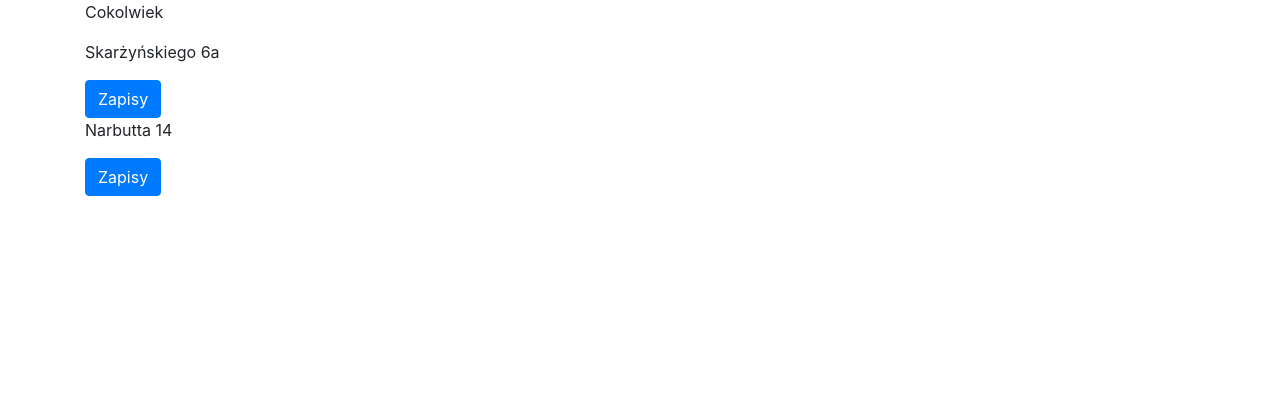
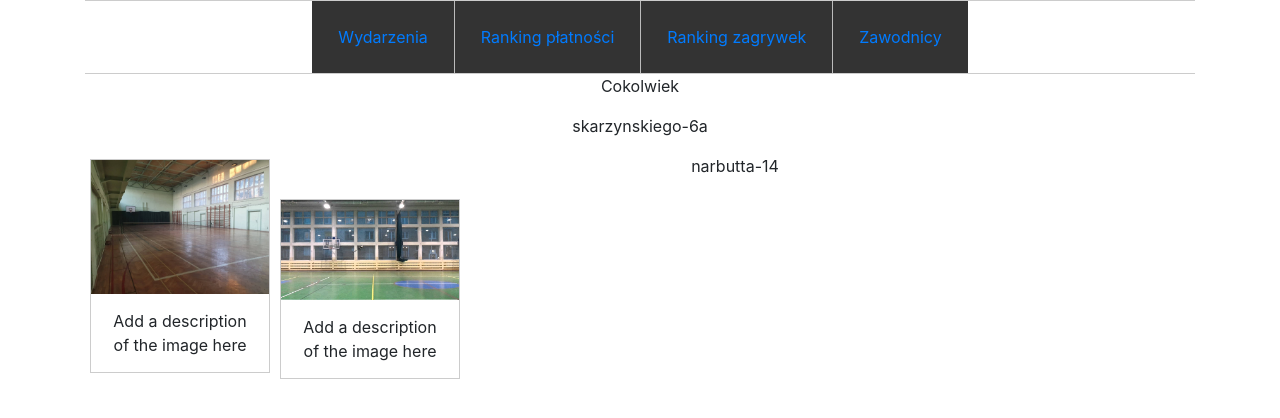
Before and after one commit to york111q/Siatka, a Django app: page / in a window 1280 px wide. Shown: the top 418 px of the page. Run offline with Django 3.2, Linux system fonts and the light colour scheme; data comes from the database, SQL or seed files in the repository; both versions use the stored data as it was after the commit.

Commit message:
3| css navbar, events prepared, location images done

```diff
--- a/siatka/templates/zapisy/base.html
+++ b/siatka/templates/zapisy/base.html
@@ -1,16 +1,33 @@
-<!DOCTYPE html>
+<!DOCTYPE html5>
+{% load static %}
 <html lang="en" dir="ltr">
   <head>
     <meta charset="utf-8">
     <title>Siatka</title>
     <link rel="stylesheet" href="https://cdn.jsdelivr.net/npm/bootstrap@4.6.0/dist/css/bootstrap.min.css" integrity="sha384-B0vP5xmATw1+K9KRQjQERJvTumQW0nPEzvF6L/Z6nronJ3oUOFUFpCjEUQouq2+l" crossorigin="anonymous">
+    <link rel="stylesheet" href="{% static "zapisy/css/style.css" %}"/>
   </head>
   <body>
 
     <div class="container">
-      <nav>
-
+      <nav class="nav">
+        <ul>
+          <li class="nav-item">
+            <a class="nav-link" href="{% url 'events' %}">Wydarzenia</a>
+          </li>
+          <li class="nav-item">
+            <a class="nav-link" href="{% url 'hof' %}">Ranking płatności</a>
+          </li>
+          <li class="nav-item">
+            <a class="nav-link" href="{% url 'hof' %}">Ranking zagrywek</a>
+          </li>
+          <li class="nav-item">
+            <a class="nav-link" href="{% url 'hof' %}">Zawodnicy</a>
+          </li>
+        </ul>
       </nav>
+    </div>
+    <div class="container">
 
     {% block content %}
     {% endblock %}
--- a/siatka/templates/zapisy/events.html
+++ b/siatka/templates/zapisy/events.html
@@ -1,12 +1,20 @@
 {% extends "zapisy/base.html" %}
+{% load static %}
+{% load filters %}
   {% block content %}
     <p>Cokolwiek</p>
 
 
     {% for event in event_list %}
-      <p>{{event.location}}</p>
-      <a href="{% url 'new_entry' event.id %}"><button class="btn btn-primary">Zapisy</button></a>
+      <p>{{event.location|slugify}}</p>
+      <div class="gallery">
+        <a href="{% url 'new_entry' event.id %}">
+          <img src="{% static event.location|nice_string %}" alt="Cinque Terre" width="600" height="400">
+        </a>
+        <div class="desc">Add a description of the image here</div>
+      </div>
     {% endfor %}
 
 
+
   {% endblock %}
--- a/siatka/zapisy/models.py
+++ b/siatka/zapisy/models.py
@@ -20,6 +20,7 @@ class Event(models.Model):
     price_multisport = models.FloatField(default=0)
     player_slots = models.IntegerField(default=12)
     coach = models.BooleanField(default=False)
+    loc_image = models.ImageField(null=True, blank=True)
 
     def __str__(self):
         return self.date.strftime('%Y-%m-%d %H:%M %A') + " " + self.location
--- a/siatka/zapisy/settings.py
+++ b/siatka/zapisy/settings.py
@@ -132,7 +132,7 @@ USE_TZ = False
 
 STATIC_ROOT = BASE_DIR / "staticfiles"
 STATIC_URL = '/static/'
-STATICFILES_DIRS = [BASE_DIR / "static"]
+STATICFILES_DIRS = [BASE_DIR / "zapisy/static"]
 
 # Default primary key field type
 # https://docs.djangoproject.com/en/3.2/ref/settings/#default-auto-field
--- /dev/null
+++ b/siatka/zapisy/static/zapisy/css/style.css
@@ -0,0 +1,78 @@
+body {
+    margin: 0;
+    padding: 0;
+}
+
+div {
+    margin: 0 auto;
+    text-align: center;
+}
+
+
+.nav{
+    border:1px solid #ccc;
+    border-width:1px 0;
+    list-style:none;
+    margin:0;
+    padding:0;
+    text-align:center;
+    display: flex;
+    justify-content: center;
+}
+
+.nav ul {
+    list-style-type: none;
+    margin: 0;
+    padding: 0;
+    overflow: hidden;
+    background-color: #333;
+}
+
+.nav li{
+    display:inline;
+    display: inline;
+    color: white;
+    text-align: center;
+    padding: 14px 16px;
+    text-decoration: none;
+    float: left;
+    border-right: 1px solid #bbb;
+}
+
+.nav li:last-child {
+    border-right: none;
+}
+
+.nav a{
+    display:inline-block;
+    padding:10px;
+}
+
+.nav li a:hover {
+    background-color: #111;
+}
+
+.nav .active {
+    background-color: #04AA6D;
+}
+
+div.gallery {
+    margin: 5px;
+    border: 1px solid #ccc;
+    float: left;
+    width: 180px;
+  }
+
+  div.gallery:hover {
+    border: 1px solid #777;
+  }
+
+  div.gallery img {
+    width: 100%;
+    height: auto;
+  }
+
+  div.desc {
+    padding: 15px;
+    text-align: center;
+  }
--- /dev/null
+++ b/siatka/zapisy/templatetags/filters.py
@@ -0,0 +1,7 @@
+from django import template
+from django.utils.text import slugify
+register = template.Library()
+
+@register.filter
+def nice_string(text):
+    return "zapisy/images/"+slugify(text)+".jpg"
```
Also changed, not shown: siatka/db.sqlite3, siatka/zapisy/static/zapisy/images/narbutta-14.jpg (added), siatka/zapisy/static/zapisy/images/skarzynskiego-6a.jpg (added), siatka/zapisy/templatetags/__init__.py (added).
